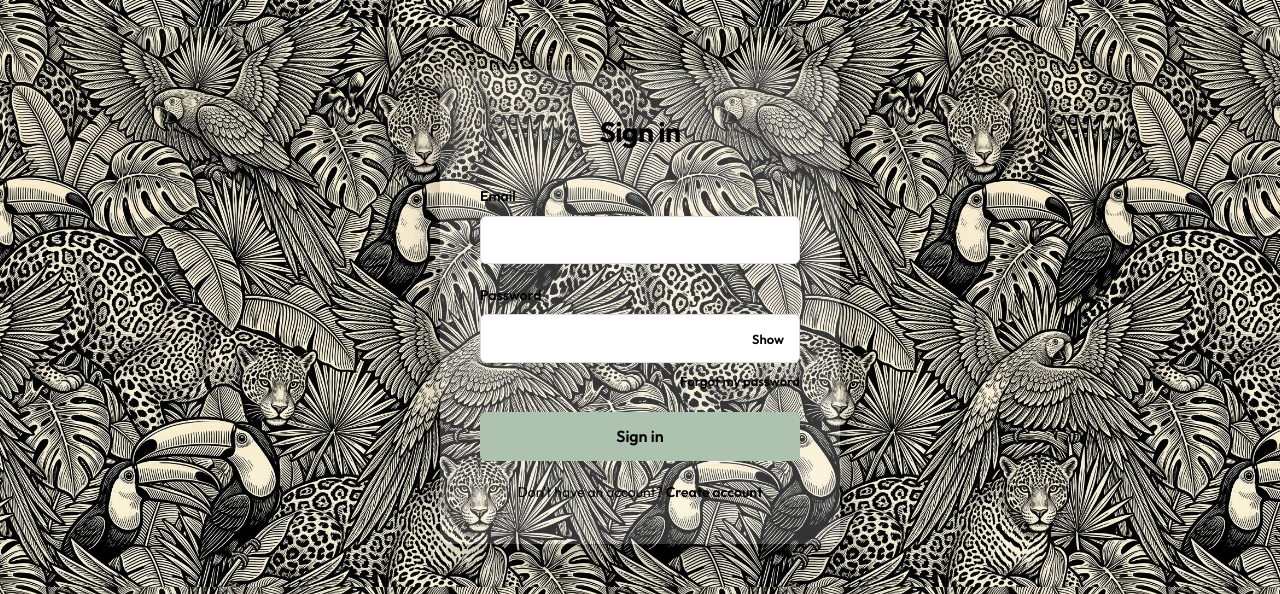
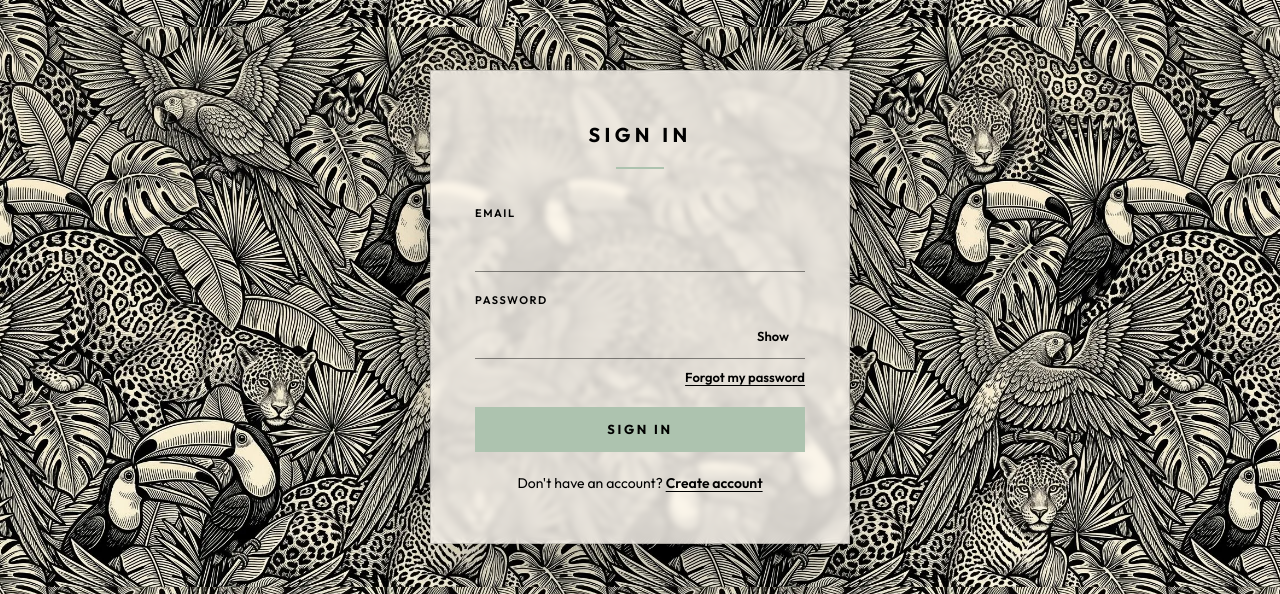
Before and after one commit to akilehomes/alessandra-ecommerce, a React (Create React App) app in the folder frontend/: page /login in a window 1280 px wide. Shown: the part 157-751 px from the top of the page. Built offline with nearby package versions, Linux system fonts and the light colour scheme; no server answers; the HTML template or start-up script is replaced by a standard one.

Commit message:
style(auth): editorial card (cream, square, underline fields, sage button)

```diff
--- a/frontend/src/pages/Auth.css
+++ b/frontend/src/pages/Auth.css
@@ -8,19 +8,39 @@
 }
 
 .auth-form {
-  background: rgba(255, 255, 255, 0.2);
-  border-radius: 12px;
-  padding: 40px;
+  background: rgba(250, 246, 238, 0.82);
+  -webkit-backdrop-filter: blur(3px);
+  backdrop-filter: blur(3px);
+  border: 1px solid rgba(0, 0, 0, 0.18);
+  border-radius: 0;
+  padding: 48px 44px;
   width: 100%;
-  max-width: 400px;
-  box-shadow: 0 10px 40px rgba(0, 0, 0, 0.25);
+  max-width: 420px;
+  box-shadow: 0 20px 60px rgba(0, 0, 0, 0.28);
+  font-family: 'Outfit', sans-serif;
 }
 
 .auth-form h1 {
   color: #000;
-  margin: 0 0 30px 0;
-  font-size: 28px;
+  margin: 0 0 36px 0;
+  padding-bottom: 18px;
+  font-size: 20px;
+  font-weight: 700;
+  letter-spacing: 0.22em;
+  text-transform: uppercase;
   text-align: center;
+  position: relative;
+}
+
+.auth-form h1::after {
+  content: '';
+  position: absolute;
+  left: 50%;
+  bottom: 0;
+  width: 48px;
+  height: 2px;
+  background: var(--brand-sage);
+  transform: translateX(-50%);
 }
 
 .auth-form .form-group {
@@ -29,26 +49,31 @@
 
 .auth-form .form-group label {
   display: block;
-  margin-bottom: 8px;
+  margin-bottom: 4px;
   color: #000;
   font-weight: 600;
-  font-size: 14px;
+  font-size: 11px;
+  letter-spacing: 0.14em;
+  text-transform: uppercase;
 }
 
 .auth-form .form-group input {
   width: 100%;
-  padding: 12px;
-  border: 1px solid #ddd;
-  border-radius: 6px;
-  font-size: 14px;
+  padding: 10px 0;
+  border: none;
+  border-bottom: 1px solid rgba(0, 0, 0, 0.45);
+  border-radius: 0;
+  background: transparent;
+  font-size: 15px;
+  color: #000;
   transition: border-color 0.3s;
   box-sizing: border-box;
 }
 
 .auth-form .form-group input:focus {
   outline: none;
-  border-color: #000;
-  box-shadow: 0 0 0 3px rgba(0, 0, 0, 0.12);
+  border-bottom-color: #000;
+  box-shadow: 0 1px 0 0 #000;
 }
 
 .auth-form .btn-primary {
@@ -57,17 +82,17 @@
   background: var(--brand-sage);
   color: #000;
   border: none;
-  border-radius: 6px;
-  font-weight: 600;
-  font-size: 16px;
+  border-radius: 0;
+  font-weight: 700;
+  font-size: 13px;
+  letter-spacing: 0.2em;
+  text-transform: uppercase;
   cursor: pointer;
-  transition: transform 0.2s;
+  transition: background 0.2s;
 }
 
 .auth-form .btn-primary:hover:not(:disabled) {
   background: var(--brand-sage-hover);
-  transform: translateY(-2px);
-  box-shadow: 0 5px 15px rgba(0, 0, 0, 0.2);
 }
 
 .auth-form .btn-primary:disabled {
@@ -94,7 +119,8 @@
 
 .auth-footer a {
   color: #000;
-  text-decoration: none;
+  text-decoration: underline;
+  text-underline-offset: 3px;
   font-weight: 600;
 }
 
@@ -136,7 +162,8 @@
   margin-top: 8px;
   font-size: 13px;
   color: #000;
-  text-decoration: none;
+  text-decoration: underline;
+  text-underline-offset: 3px;
   font-weight: 600;
 }
 
```
